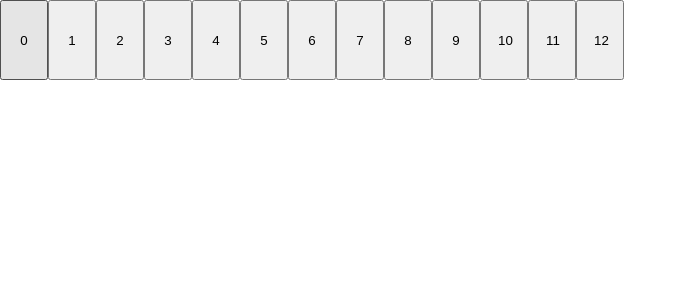
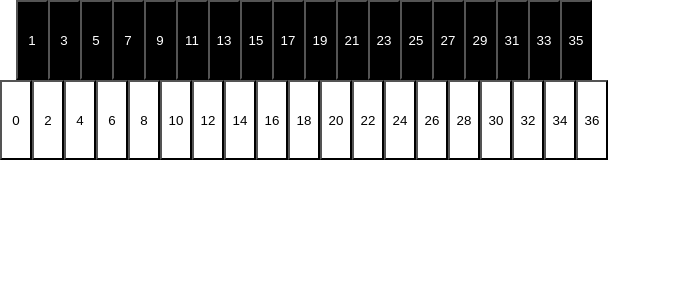
Before and after one commit to OoDeLally/my-edo, a React (Create React App) app: page / in a window 1280 px wide. Shown: the top 300 px of the page, without its empty margins (0-687 px from the left). Built offline with nearby package versions, Linux system fonts and the light colour scheme.

Commit message:
white and black

```diff
--- a/src/App.css
+++ b/src/App.css
@@ -1,10 +1,26 @@
 button.note-key {
-  width: 3rem;
+  width: 2rem;
   height: 5rem;
-  padding: 1rem;
   text-align: center;
 }
 
-button.note-key.playing {
+.black-row {
+  padding: 0 1rem;
+}
+
+.black-row button.note-key {
+  background: black;
+  color: white;
+}
+
+.black-row button.note-key.playing {
+  box-shadow: 0em 0em 1em lightgrey inset;
+}
+
+.white-row button.note-key {
+  background: white;
+}
+
+.white-row button.note-key.playing {
   box-shadow: 0em 0em 1em grey inset;
 }
--- a/src/App.tsx
+++ b/src/App.tsx
@@ -16,23 +16,23 @@ const NoteKey: React.FC<NoteKeyProps> = ({ baseFrequency, ton }) => {
     () => {
       const node = audioContext.createGain();
       node.connect(audioContext.destination);
-      node.gain.setTargetAtTime(0, audioContext.currentTime, 0);
+      node.gain.value = 0;
       return node;
     },
     [],
   );
   useEffect(
     () => {
-      const node = audioContext.createOscillator();
-      node.frequency.value = baseFrequency * Math.pow(INTERVAL_FACTOR, ton);
-      node.connect(gainNode);
-      node.start();
+      const osc = audioContext.createOscillator();
+      osc.frequency.value = baseFrequency * Math.pow(INTERVAL_FACTOR, ton);
+      osc.connect(gainNode);
+      osc.start();
     },
     [ baseFrequency, ton, gainNode],
   );
   const start = useCallback(() => {
     audioContext.resume();
-    gainNode.gain.setTargetAtTime(1, audioContext.currentTime, 0.05);
+    gainNode.gain.setTargetAtTime(0.2, audioContext.currentTime, 0.05);
     setIsPlaying(true);
   }, [gainNode, setIsPlaying]);
   const stop = useCallback(() => {
@@ -62,19 +62,25 @@ interface NoteKeyProps {
 export default () => {
 
   const baseFreq = 440;
+  const octaveCount = 3;
 
-  const tonCount = 13;
-
-  const notes = [];
-  for (let t = 0; t < tonCount; t++) {
-    notes.push(<NoteKey key={t} baseFrequency={baseFreq} ton={t} />);
+  const whiteNotes = [];
+  for (let t = 0; t < 12 * octaveCount + 1; t += 2) {
+    whiteNotes.push(<NoteKey key={t} baseFrequency={baseFreq} ton={t} />);
+  }
+  const blackNotes = [];
+  for (let t = 1; t < 12 * octaveCount; t += 2) {
+    blackNotes.push(<NoteKey key={t} baseFrequency={baseFreq} ton={t} />);
   }
 
   return (
     <div className="App">
-      {
-        notes
-      }
+      <div className="black-row">
+        { blackNotes }
+      </div>
+      <div className="white-row">
+        { whiteNotes }
+      </div>
     </div>
   );
 }
```
